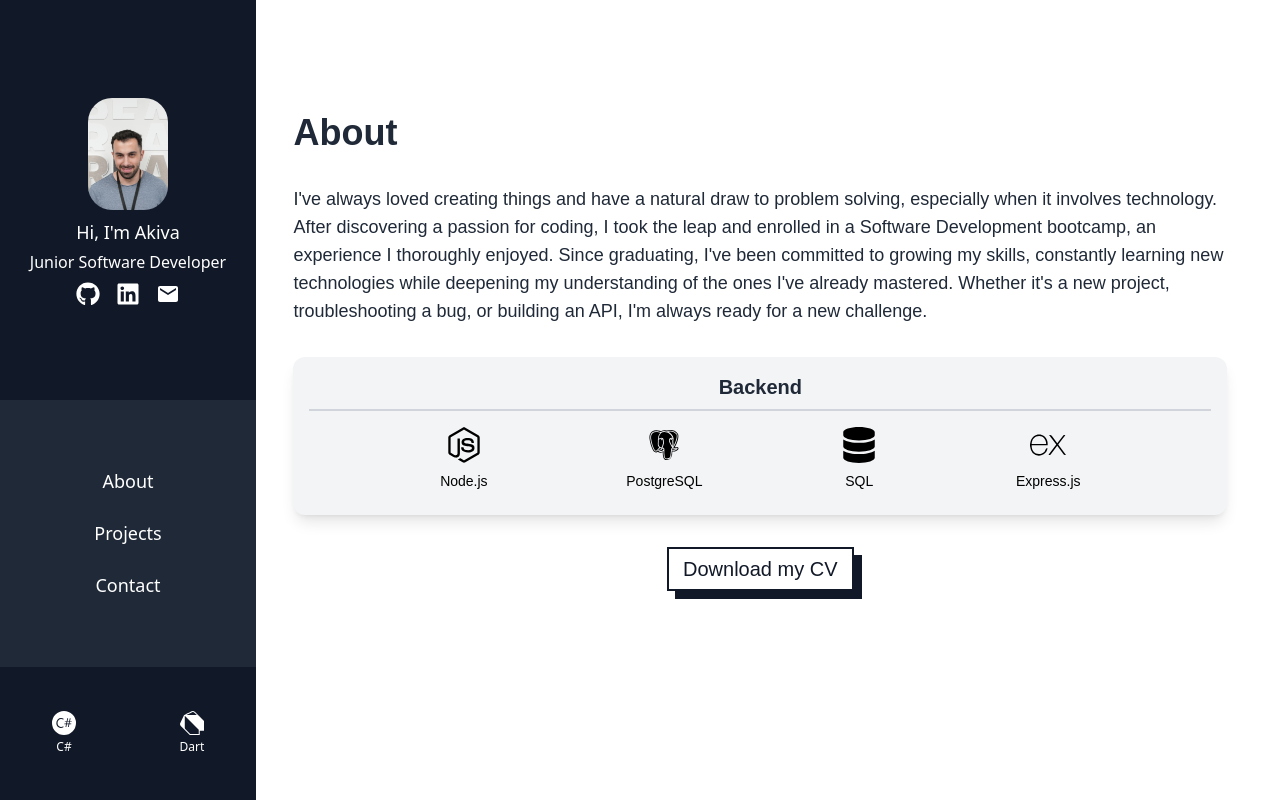
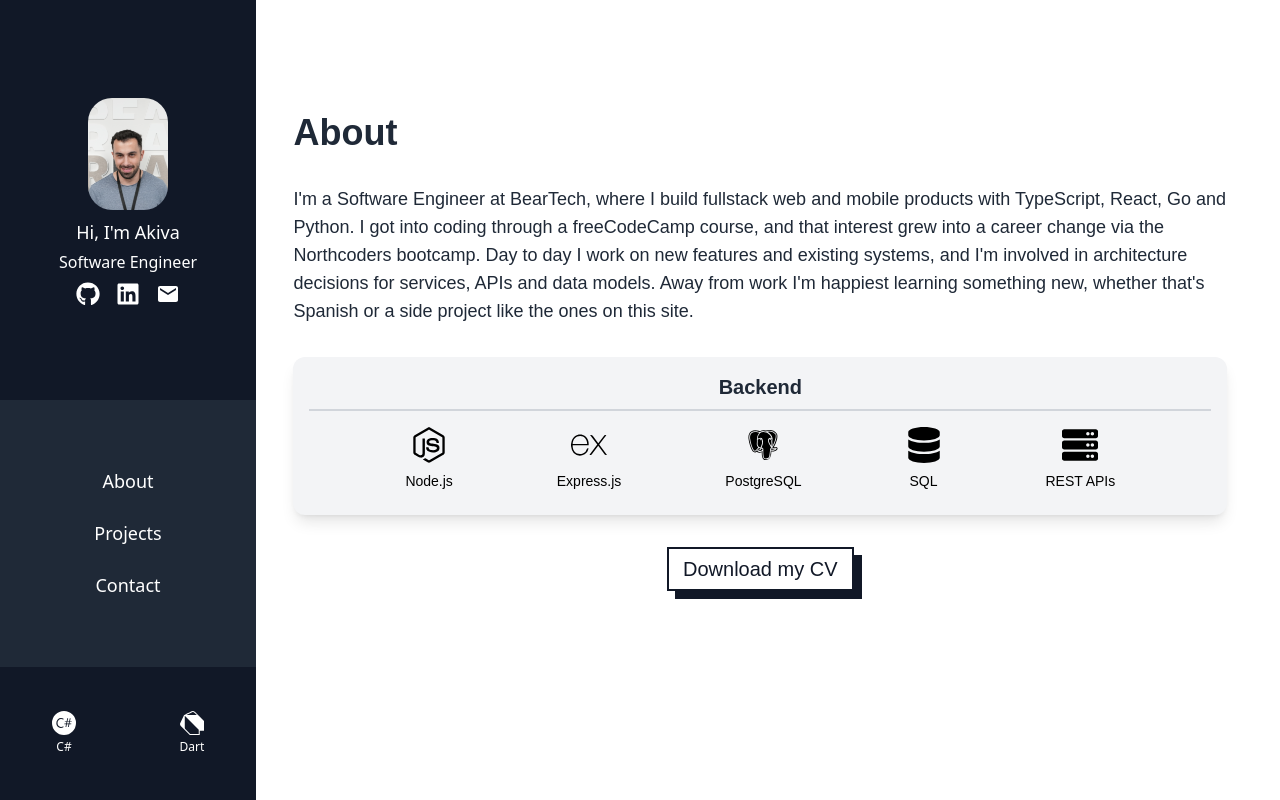
Before and after one commit to AkivaKn/react-portfolio, a React (Vite) app: page / in a window 1280 px wide. Shown: the top 800 px of the page. Built offline with nearby package versions, Linux system fonts and the light colour scheme.

Commit message:
feat: update intro, about and skills content

```diff
--- a/src/components/AboutMe.jsx
+++ b/src/components/AboutMe.jsx
@@ -8,17 +8,21 @@ import {
   FaHtml5,
   FaNodeJs,
   FaReact,
+  FaServer,
 } from "react-icons/fa";
 import { IoLogoJavascript } from "react-icons/io5";
 import { RiNextjsFill } from "react-icons/ri";
 import {
   SiCsharp,
   SiDart,
+  SiDocker,
   SiDotnet,
   SiExpress,
   SiFlutter,
+  SiGo,
   SiMicrosoftazure,
   SiNetlify,
+  SiPython,
   SiRender,
   SiTailwindcss,
   SiTypescript,
@@ -30,8 +34,10 @@ export default function AboutMe() {
     {
       title: "Languages",
       skills: [
+        { name: "TypeScript", icon: <SiTypescript /> },
         { name: "JavaScript", icon: <IoLogoJavascript /> },
-        { name: "TypeScript", icon: <SiTypescript /> },
+        { name: "Go", icon: <SiGo /> },
+        { name: "Python", icon: <SiPython /> },
         { name: "HTML", icon: <FaHtml5 /> },
         { name: "CSS", icon: <FaCss3Alt /> },
         { name: "C#", icon: <SiCsharp /> },
@@ -43,8 +49,8 @@ export default function AboutMe() {
       skills: [
         { name: "React", icon: <FaReact /> },
         { name: "React Native", icon: <FaReact /> },
+        { name: "Next.js", icon: <RiNextjsFill /> },
         { name: "Flutter", icon: <SiFlutter /> },
-        { name: "Next.js", icon: <RiNextjsFill /> },
         { name: "ASP.NET", icon: <SiDotnet /> },
         { name: "Tailwind CSS", icon: <SiTailwindcss /> },
         { name: "Bootstrap", icon: <FaBootstrap /> },
@@ -54,18 +60,20 @@ export default function AboutMe() {
       title: "Backend",
       skills: [
         { name: "Node.js", icon: <FaNodeJs /> },
+        { name: "Express.js", icon: <SiExpress /> },
         { name: "PostgreSQL", icon: <BiLogoPostgresql /> },
         { name: "SQL", icon: <FaDatabase /> },
-        { name: "Express.js", icon: <SiExpress /> },
+        { name: "REST APIs", icon: <FaServer /> },
       ],
     },
     {
-      title: "Hosting",
+      title: "Tools & Cloud",
       skills: [
+        { name: "Docker", icon: <SiDocker /> },
+        { name: "Azure", icon: <SiMicrosoftazure /> },
         { name: "Vercel", icon: <SiVercel /> },
         { name: "Netlify", icon: <SiNetlify /> },
         { name: "Render", icon: <SiRender /> },
-        { name: "Azure", icon: <SiMicrosoftazure /> },
       ],
     },
   ];
@@ -101,15 +109,14 @@ export default function AboutMe() {
         </h2>
 
         <p className="md:text-lg text-base text-gray-800 leading-relaxed md:mb-8 mb-4">
-          I&apos;ve always loved creating things and have a natural draw to
-          problem solving, especially when it involves technology. After
-          discovering a passion for coding, I took the leap and enrolled in a
-          Software Development bootcamp, an experience I thoroughly enjoyed.
-          Since graduating, I&apos;ve been committed to growing my skills,
-          constantly learning new technologies while deepening my understanding
-          of the ones I&apos;ve already mastered. Whether it&apos;s a new
-          project, troubleshooting a bug, or building an API, I&apos;m always
-          ready for a new challenge.
+          I&apos;m a Software Engineer at BearTech, where I build fullstack web
+          and mobile products with TypeScript, React, Go and Python. I got into
+          coding through a freeCodeCamp course, and that interest grew into a
+          career change via the Northcoders bootcamp. Day to day I work on new
+          features and existing systems, and I&apos;m involved in architecture
+          decisions for services, APIs and data models. Away from work I&apos;m
+          happiest learning something new, whether that&apos;s Spanish or a
+          side project like the ones on this site.
         </p>
         <div className="justify-center items-center mb-4 md:mb-8">
           <SkillsCard skillSet={skillsData[currentSkillSet]} />
--- a/src/components/DesktopIntro.jsx
+++ b/src/components/DesktopIntro.jsx
@@ -6,7 +6,7 @@ export default function DesktopIntro() {
     <div className="w-full flex flex-col justify-center items-center">
       <img src="/images/profile.jpg" alt="profile picture" className="rounded-3xl h-28 w-20 my-2 object-cover"/>
       <h1 className="text-lg text-center">Hi, I&apos;m Akiva</h1>
-      <h2 className="text-base my-1 text-center">Junior Software Developer</h2>
+      <h2 className="text-base my-1 text-center">Software Engineer</h2>
       <div className="flex text-2xl my-1 gap-4">
         <a href="https://github.com/AkivaKn" target="blank" className="hover:text-yellow-400">
           <FaGithub />
--- a/src/components/MobileIntro.jsx
+++ b/src/components/MobileIntro.jsx
@@ -7,7 +7,7 @@ export default function MobileIntro() {
       <div className="w-full min-h-20"></div>
       <img src="/images/profile.jpg" alt="profile picture" className="rounded-3xl h-44 w-36 mb-2 object-cover"/>
       <h1 className="text-2xl my-1">Hi, I&apos;m Akiva</h1>
-      <h2 className="text-xl my-1 text-center">Junior Software Developer</h2>
+      <h2 className="text-xl my-1 text-center">Software Engineer</h2>
       <div className="flex text-4xl my-1 gap-4">
         <a href="https://github.com/AkivaKn" target="blank">
           <FaGithub />
@@ -20,8 +20,8 @@ export default function MobileIntro() {
         </a>
       </div>
       <p className="text-lg mx-6 text-center">
-        I have a passion for quality code, and enjoy constantly expanding my
-        skills.
+        I build fullstack web and mobile products with TypeScript, React, Go
+        and Python.
       </p>
     </div>
   );
```
